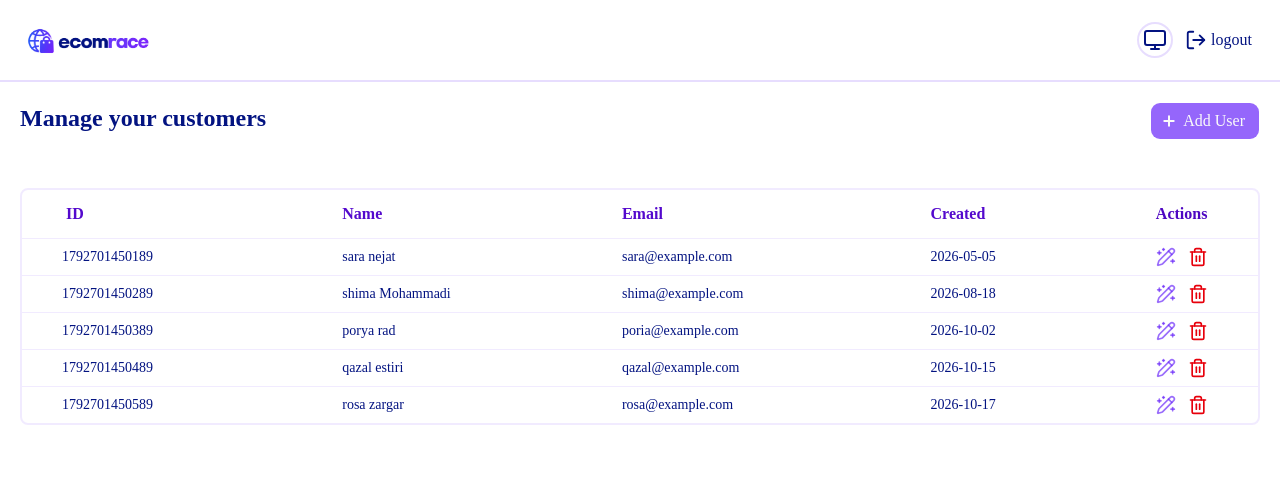
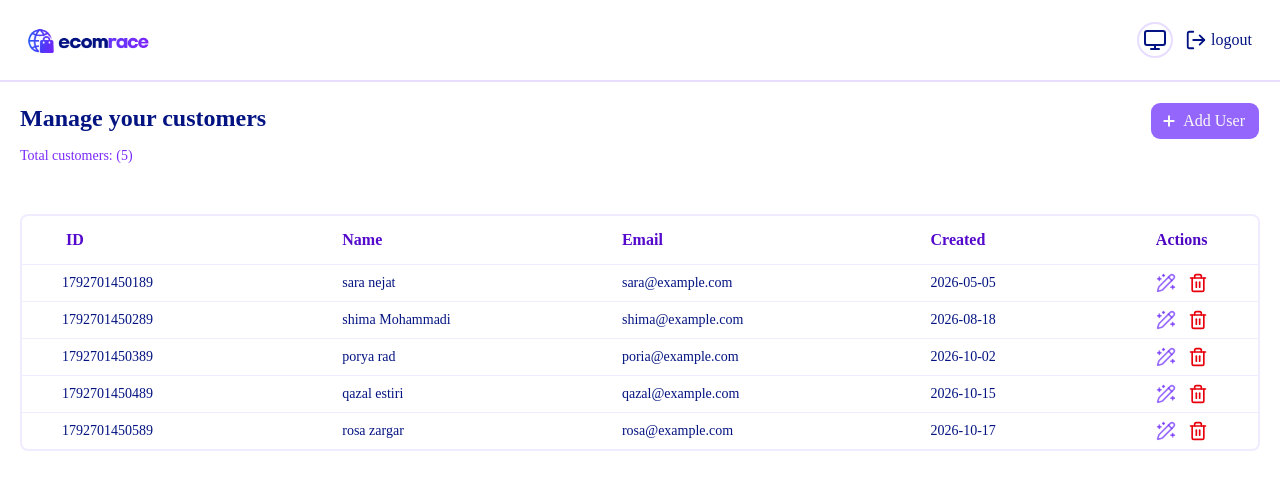
Before and after one commit to Hanieh-yousefzadeh/Dashboard-panel, a Next.js app: page /panel/users in a window 1280 px wide. Shown: the top 490 px of the page. Built offline with nearby package versions, Linux system fonts and the light colour scheme.

Commit message:
feat : show total quantity in evrey page

```diff
--- a/src/app/panel/categories/page.tsx
+++ b/src/app/panel/categories/page.tsx
@@ -79,7 +79,10 @@ export default function categoryPage() {
     return (
         <div className="p-5 w-7xl">
             <div className="flex justify-between pb-12">
-                <p className="text-2xl font-bold"> Categories Management</p>
+                <div className="flex flex-col gap-3">
+                    <p className="text-2xl font-bold"> Categories Management</p>
+                    <p className="text-sm text-[#7B29FB]"> Total Categories: ({categories.length}) </p>
+                </div>
                 <Dialog open={open} onOpenChange={setOpen}>
                     <DialogTrigger render={<Button className="text-base bg-[#7a3ffacb] py-4.5 pr-3.5 hover:bg-[#5409cd] cursor-pointer"><Plus strokeWidth={3} />  Add Category</Button>} />
 
@@ -123,9 +126,9 @@ export default function categoryPage() {
                                 <Input
                                     id="edit-category-name"
                                     value={editingCategory?.name}
-                                     onChange={(e) =>setEditingCategory((prev) => prev ? {...prev, name: e.target.value }: null
+                                    onChange={(e) => setEditingCategory((prev) => prev ? { ...prev, name: e.target.value } : null
                                     )
-                                }
+                                    }
                                     required
                                     className="border-[#7a3ffa1a] text-[#4104a2] placeholder:text-[#6315e16e] focus-visible:ring-0"
                                 />
@@ -143,7 +146,7 @@ export default function categoryPage() {
                             <TableRow>
                                 <TableHead className="pl-11 font-semibold text-[#5409cd]">ID</TableHead>
                                 <TableHead className=" font-semibold text-[#5409cd]">Category Name</TableHead>
-                                 <TableHead className=" font-semibold text-[#5409cd] text-center">Actions</TableHead>
+                                <TableHead className=" font-semibold text-[#5409cd] text-center">Actions</TableHead>
                             </TableRow>
                         </TableHeader>
                         <TableBody >
@@ -152,10 +155,10 @@ export default function categoryPage() {
                                     <TableCell className="pl-10">{item.id}</TableCell>
                                     <TableCell>{item.name}</TableCell>
                                     <TableCell className="flex items-center justify-center">
-                                        <button  onClick={() => handleEditClick(item)} className="text-[#6e2dfab3] cursor-pointer ">
+                                        <button onClick={() => handleEditClick(item)} className="text-[#6e2dfab3] cursor-pointer ">
                                             <PencilSparkles className=" size-5" />
                                         </button>
-                                        <button   onClick={() => handleDeleteCategory(item.id)} className="ml-3 text-red-600 cursor-pointer">
+                                        <button onClick={() => handleDeleteCategory(item.id)} className="ml-3 text-red-600 cursor-pointer">
                                             <Trash className="size-5" />
                                         </button>
                                     </TableCell>
--- a/src/app/panel/products/page.tsx
+++ b/src/app/panel/products/page.tsx
@@ -103,7 +103,10 @@ export default function ProductsPage() {
     return (
         <div className="p-5">
             <div className="pb-12 flex items-center justify-between">
-                <h1 className="text-2xl font-bold">Products Management </h1>
+                <div className="flex flex-col gap-3">
+                    <h1 className="text-2xl font-bold">Products Management </h1>
+                    <p className="text-sm text-[#7B29FB]"> Total Products: ({products.length}) </p>
+                </div>
                 <Dialog open={open} onOpenChange={setOpen}>
                     <DialogTrigger render={<Button className="text-base bg-[#7a3ffacb] py-4.5 pr-3.5 hover:bg-[#5409cd] cursor-pointer">
                         <Plus strokeWidth={3} /> Add Product </Button>} />
--- a/src/app/panel/users/page.tsx
+++ b/src/app/panel/users/page.tsx
@@ -93,7 +93,10 @@ export default function UsersPage() {
     return (
         <div className="p-5 w-7xl">
             <div className="flex justify-between pb-12">
-                <p className="text-2xl font-bold"> Manage your customers</p>
+                <div className="flex flex-col gap-3">
+                    <h1 className="text-2xl font-bold"> Manage your customers</h1>
+                    <p className="text-sm text-[#7B29FB]"> Total customers: ({customers.length}) </p>
+                </div>
                 <Dialog open={open} onOpenChange={setOpen}>
                     <DialogTrigger render={<Button className="text-base bg-[#7a3ffacb] py-4.5 pr-3.5 hover:bg-[#5409cd] cursor-pointer"><Plus strokeWidth={3} /> Add User</Button>} />
 
--- a/src/app/panel/vendors/page.tsx
+++ b/src/app/panel/vendors/page.tsx
@@ -97,7 +97,10 @@ export default function VendorsPage() {
     return (
         <div className="p-5 w-7xl">
             <div className="flex justify-between pb-12">
-                <p className="text-2xl font-bold"> Vendors Management</p>
+                <div className="flex flex-col gap-3">
+                    <h1 className="text-2xl font-bold"> Vendors Management </h1>
+                    <p className="text-sm text-[#7B29FB]"> Total Vendors: ({vendors.length}) </p>
+                </div>
                 <Dialog open={open} onOpenChange={setOpen}>
                     <DialogTrigger render={<Button className="text-base bg-[#7a3ffacb] py-4.5 pr-3.5 hover:bg-[#5409cd] cursor-pointer"><Plus strokeWidth={3} /> Add Vendor</Button>} />
 
@@ -183,7 +186,7 @@ export default function VendorsPage() {
                                     value={editEmail}
                                     onChange={(e) => setEditEmail(e.target.value)}
                                     required
-                                     className="border-[#7a3ffa1a] text-[#4104a2] placeholder:text-[#6315e16e] focus-visible:ring-0"
+                                    className="border-[#7a3ffa1a] text-[#4104a2] placeholder:text-[#6315e16e] focus-visible:ring-0"
                                 />
                             </div>
 
@@ -194,7 +197,7 @@ export default function VendorsPage() {
                                     value={editAddress}
                                     onChange={(e) => setEditAddress(e.target.value)}
                                     required
-                                     className="border-[#7a3ffa1a] text-[#4104a2] placeholder:text-[#6315e16e] focus-visible:ring-0"
+                                    className="border-[#7a3ffa1a] text-[#4104a2] placeholder:text-[#6315e16e] focus-visible:ring-0"
                                 />
                             </div>
 
```
